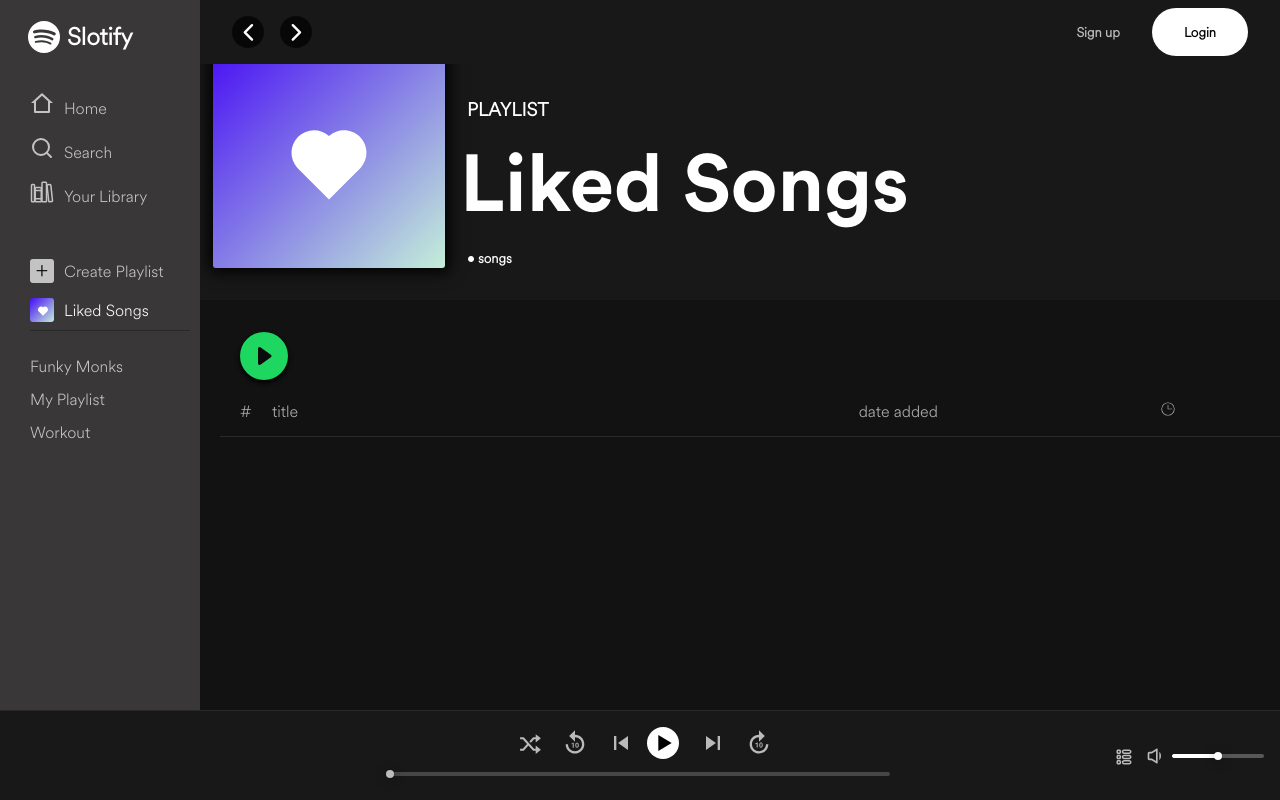
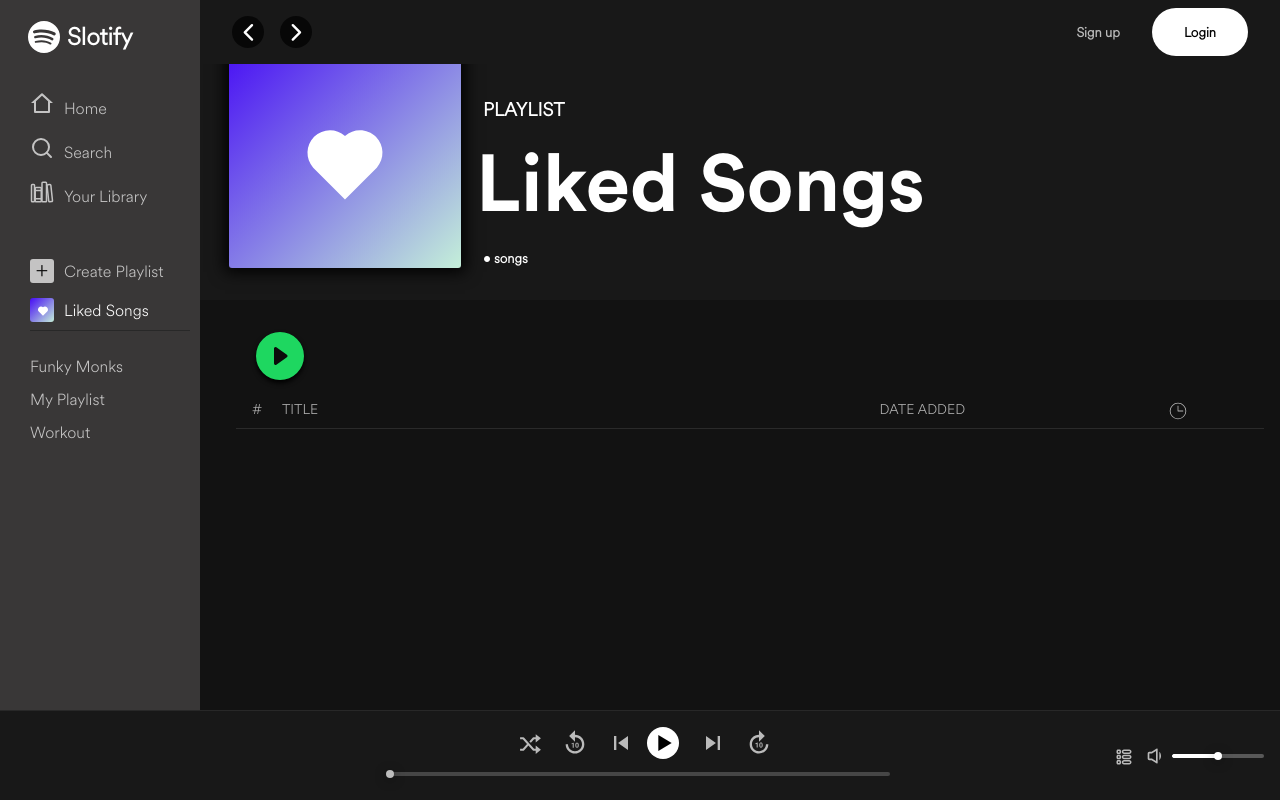
Before and after one commit to YoavSher/Slotify, a React (Create React App) app: page /liked-songs in a window 1280 px wide. Built offline with nearby package versions, Linux system fonts and the light colour scheme.

Commit message:
starting media queries

```diff
--- a/src/assets/styles/cmps/_like-button.scss
+++ b/src/assets/styles/cmps/_like-button.scss
@@ -10,6 +10,11 @@
         place-content: center;
         cursor: pointer;
         top: -2px;
+        opacity: 0;
+
+        &:hover {
+            opacity: 1;
+        }
 
         #center-heart {
             #inner {
@@ -30,6 +35,7 @@
         }
 
         &.liked {
+            opacity: 1;
 
             &::before,
             &::after {
--- a/src/assets/styles/cmps/_queue-list.scss
+++ b/src/assets/styles/cmps/_queue-list.scss
@@ -1,4 +1,6 @@
 .queue-page {
+    padding: 0 16px;
+
     h3.title {
         color: white;
         margin-left: 2px;
@@ -116,10 +118,8 @@
                         margin: 0 0 8px 0;
                         font-size: 16px;
                         font-weight: 100;
-                        white-space: nowrap;
-                        overflow-x: hidden;
-                        text-overflow: ellipsis;
-                        width: 390px;
+                        overflow-y: hidden;
+                        height: 23px;
 
                         &.playing {
                             color: var(--green-color1)
--- a/src/assets/styles/pages/_playlist-details.scss
+++ b/src/assets/styles/pages/_playlist-details.scss
@@ -11,6 +11,7 @@
     margin: 0;
     outline: none;
     overflow-x: inherit;
+    padding: 0 16px;
 
     .playlist-details-header {
         height: 30vh;
@@ -113,14 +114,87 @@
                 position: sticky;
                 border-bottom: 1px solid hsla(0deg, 0%, 100%, 0.1);
                 margin-bottom: 10px;
+                font-size: 14px;
 
                 .songs-titles {
-                    display: grid;
-                    margin-inline-start: 20px;
-                    grid-template-columns: 16px 6fr 3fr minmax(120px, 1fr);
+                    display: flex;
+                    padding: 0 16px;
                     color: #b3b3b3;
-                    height: 36px;
-                    grid-gap: 16px;
+                    height: 28px;
+
+                    .hash {
+                        flex-basis: 3%;
+                    }
+
+                    .title {
+                        flex: 1;
+
+                        @media (min-width:900px) {
+                            flex-basis: 57%;
+                        }
+                    }
+
+                    .date {
+
+                        display: none;
+
+
+                        @media (min-width:900px) {
+                            display: initial;
+                            flex-basis: 33%;
+                        }
+
+                        @media (min-width:1000px) {
+                            flex-basis: 31%;
+                        }
+
+                        @media (min-width:1100px) {
+                            flex-basis: 29%;
+                        }
+
+
+                        @media (min-width:1350px) {
+                            flex-basis: 28%;
+                        }
+
+                        @media (min-width:1670px) {
+                            flex-basis: 27%;
+                        }
+
+                        @media (min-width:2000px) {
+                            flex-basis: 26%;
+                        }
+
+
+                        // something like 760 should turn to mobile like display
+
+                        // give diffrent width on diffrent screen width
+                    }
+
+                    .clock {
+                        font-size: 20px;
+                        flex-basis: 13%;
+
+                        @media (min-width:900px) {
+                            flex-basis: 9%;
+                        }
+
+                        @media(min-width:1200px) {
+                            flex-basis: 8%;
+                        }
+
+                        @media (min-width:1350px) {
+                            flex-basis: 7%;
+                        }
+
+                        @media (min-width:1500px) {
+                            flex-basis: 6%;
+                        }
+
+                        @media (min-width:1840px) {
+                            flex-basis: 5%;
+                        }
+                    }
                 }
             }
 
@@ -129,14 +203,12 @@
 
 
                 .top-songs-results {
-                    // display: grid;
-                    // grid-template-columns:  16px  6fr  3fr  minmax(120px, 1fr);
-                    // gap: 16px;
                     border: 1px solid transparent;
                     border-radius: 4px;
                     height: 56px;
                     position: relative;
                     padding: 0 16px;
+
 
                     &.modal-open {
                         background-color: hsla(0, 0%, 100%, .3);
@@ -162,12 +234,14 @@
                         }
 
                         .top-song {
+
                             .index-display {
                                 p {
                                     display: none;
                                 }
 
                                 .play-pause-btn {
+                                    width: 14px;
                                     display: initial;
                                 }
 
@@ -182,7 +256,11 @@
                     }
 
                     .top-song {
-                        flex: 1;
+                        flex-grow: 1;
+
+                        @media (min-width:900px) {
+                            flex-basis: 60%;
+                        }
 
                         .index-display {
                             margin-right: 16px;
@@ -195,6 +273,7 @@
 
                             p {
                                 margin: 0;
+                                width: 14px;
                                 font-size: 20px;
                                 color: #A7A7A7;
                             }
@@ -230,6 +309,8 @@
                                     color: white;
                                     margin: 0 0 8px 0;
                                     font-size: 16px;
+                                    overflow-y: hidden;
+                                    height: 23px;
                                     font-weight: 100;
 
                                     &.playing {
@@ -248,6 +329,18 @@
                         }
 
 
+                    }
+
+                    .added-at {
+                        display: none;
+
+                        @media (min-width:900px) {
+                            display: initial;
+                            flex-basis: 25%;
+                        }
+
+                        color: #b3b3b3;
+                        font-size: 14px;
                     }
 
                     .song-actions {
--- a/src/cmps/add-to-playlist-modal.tsx
+++ b/src/cmps/add-to-playlist-modal.tsx
@@ -29,7 +29,7 @@ export const AddToPlaylistModal = ({ modalPos, song, onOpenAddModal }: Props) =>
             if (playlistId) {
                 playlist = await playlistService.getPlaylistById(playlistId)
                 const s = { ...song, addedAt: Date.now() }
-                playlist.songs.push(song)
+                playlist.songs.push(s)
                 await playlistService.updatePlaylist(playlist)
                 onOpenAddModal(false)
             }
--- a/src/cmps/song-preview.tsx
+++ b/src/cmps/song-preview.tsx
@@ -81,7 +81,7 @@ export const SongPreview = ({ song, type, index, toggleModal, playSongFromPlayli
         return loggedInUser?.likedSongsIds.includes(song.videoId)
     }
     return (<>
-        <div className={`top-songs-results flex align-center justify-between `} onMouseOver={() => setIsHover(true)} onMouseLeave={() => setIsHover(false)}>
+        <div className={`top-songs-results flex align-center`} onMouseOver={() => setIsHover(true)} onMouseLeave={() => setIsHover(false)}>
             <div className="top-song flex align-center">
                 {(type === 'queue' || type === 'playlist-details') && index !== undefined && <div className="index-display">
                     {!isThisSongPlaying() && <p>{index + 1}</p>}
@@ -111,9 +111,9 @@ export const SongPreview = ({ song, type, index, toggleModal, playSongFromPlayli
                 </div>
             </div>
 
-            <div className="added-at">
+            {type === 'playlist-details' && <div className="added-at">
                 {song?.addedAt && utilService.getDetailedTime(song.addedAt)}
-            </div>
+            </div>}
             <div className="like-song">
                 <button className={`like-btn ${(isSongLiked()) ? 'liked' : 'unliked'}`} onClick={toggleSongLike}>
                     <LikeButton />
--- a/src/pages/liked-songs.tsx
+++ b/src/pages/liked-songs.tsx
@@ -79,10 +79,10 @@ export const LikedSongs = () => {
                     <div className="playlist-details-main-content">
                         <div className="songs-titles-container">
                             <div className="songs-titles">
-                                <div>#</div>
-                                <div>title</div>
-                                <div>date added</div>
-                                <div><CiClock2 /></div>
+                                <div className="hash">#</div>
+                                <div className="title">TITLE</div>
+                                <div className="date">DATE ADDED</div>
+                                <div className="clock"><CiClock2 /></div>
                             </div>
                         </div>
                         <DragDropContext onDragEnd={handleOnDragEnd}>
--- a/src/pages/playlist-details.tsx
+++ b/src/pages/playlist-details.tsx
@@ -154,7 +154,6 @@ export const PlaylistDetails = () => {
                 </div>
                 <div className="playlist-description flex column">
                     <h3>PLAYLIST</h3>
-                    {/* <h1>{currPlaylist.name}</h1> */}
                     <input type="text" className="playlist-title"
                         onChange={onChangeTitle} onBlur={onSaveChanges} value={currPlaylist.name} />
                     <h5>{currPlaylist?.createdBy?.fullName} • {currPlaylist?.songs?.length} songs</h5>
@@ -171,10 +170,10 @@ export const PlaylistDetails = () => {
                 <div className="playlist-details-main-content">
                     <div className="songs-titles-container">
                         <div className="songs-titles">
-                            <div>#</div>
-                            <div>title</div>
-                            <div>date added</div>
-                            <div><CiClock2 /></div>
+                            <div className="hash">#</div>
+                            <div className="title">TITLE</div>
+                            <div className="date">DATE ADDED</div>
+                            <div className="clock"><CiClock2 /></div>
                         </div>
                     </div>
                     <DragDropContext onDragEnd={handleOnDragEnd}>
```
Also changed, not shown: src/assets/styles/pages/_main-app.scss (+18 -8 lines).
